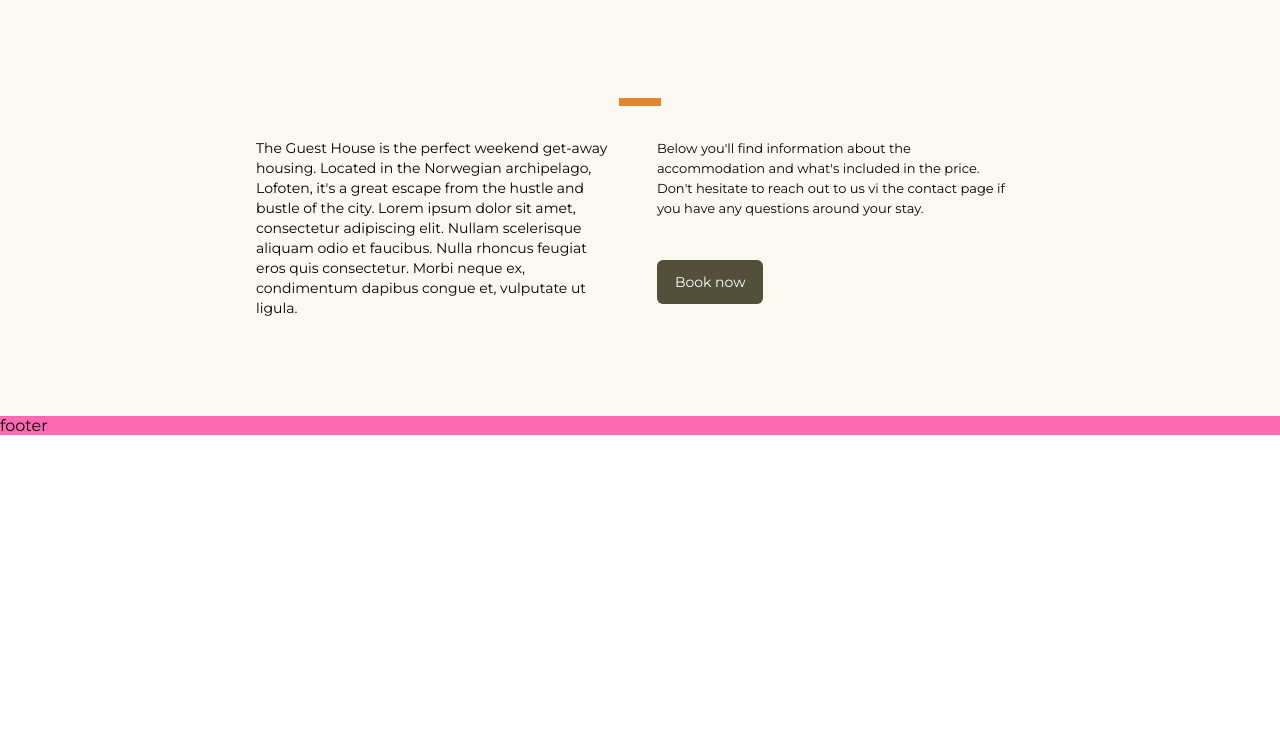
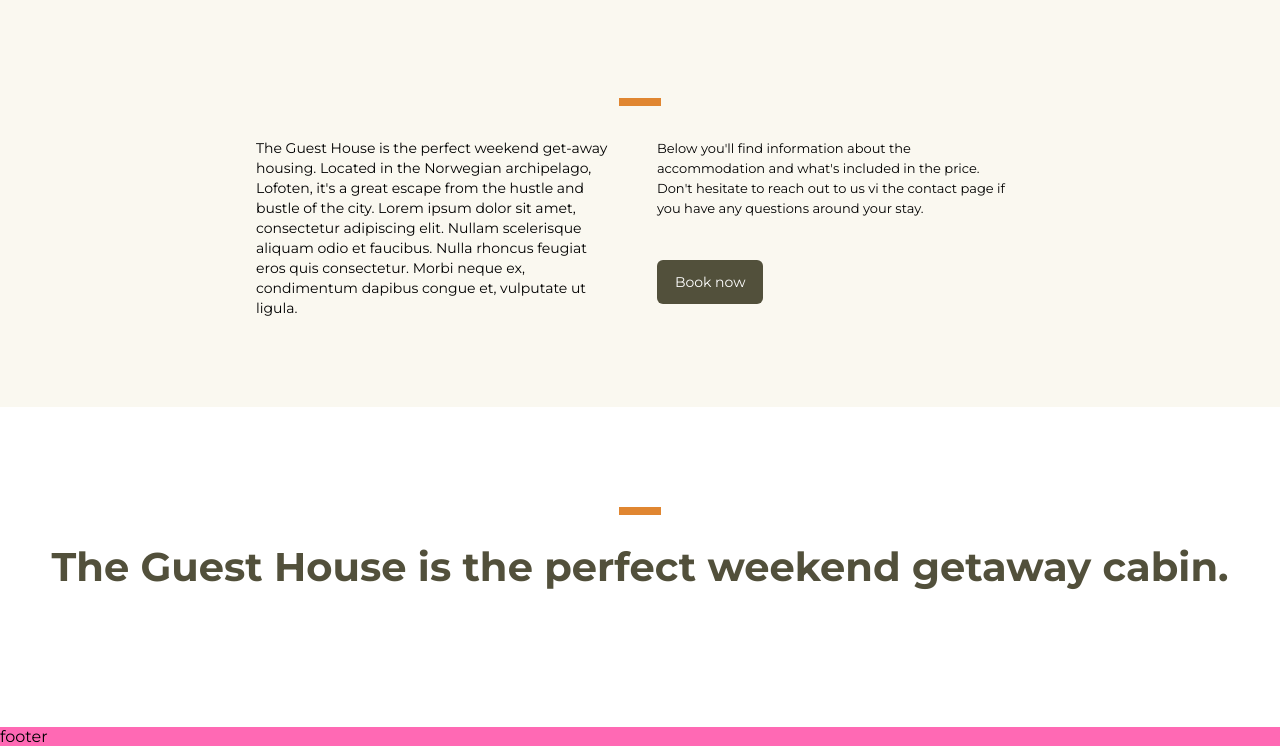
Before and after one commit to Jatterai/guest-house, a plain HTML site: page index.html in a window 1280 px wide. Shown: the part 802-1548 px from the top of the page. Before the commit the page ends 1237 px from the top, so only its background shows below. Drawn offline with Linux system fonts and the light colour scheme; a script that the page names is missing.

Commit message:
feat: created giant title section

```diff
--- a/#sourse/scss/modules/_description.scss
+++ b/#sourse/scss/modules/_description.scss
@@ -8,7 +8,7 @@
 		display: grid;
 		grid-template-columns: repeat(auto-fit, minmax(260px, 47%));
 		gap: 40px;
-		padding-bottom: 98px;
+		padding-bottom: 89px;
 	}
 	&__second {
 		font-size: calc(13 / 14 * 1em);
--- /dev/null
+++ b/#sourse/scss/modules/_giant-title.scss
@@ -0,0 +1,14 @@
+.giant-title {
+	&__container {
+		padding-bottom: 140px;
+	}
+
+	h2 {
+		font-weight: 700;
+		font-size: clamp(40px, 8%, 96px);
+		line-height: 1;
+		text-align: center;
+		color: #52503b;
+		white-space: break-spaces;
+	}
+}
--- a/#sourse/scss/style.scss
+++ b/#sourse/scss/style.scss
@@ -23,6 +23,8 @@ body:has(.open) {
 @import "./modules/_header.scss";
 @import "./modules/_greeting.scss";
 @import "./modules/_description.scss";
+@import "./modules/_giant-title.scss";
+
 ._container {
 	padding-left: 20px;
 	padding-right: 20px;
--- a/index.html
+++ b/index.html
@@ -62,6 +62,11 @@
 
 				</div>
 			</section>
+			<section class="giant-title marked">
+				<div class="_container giant-title__container">
+					<h2>The Guest House is the perfect weekend getaway cabin.</h2>
+				</div>
+			</section>
 		</main>
 		<footer class="footer" id="footer">
 			footer
```
Also changed, not shown: css/style.css.
